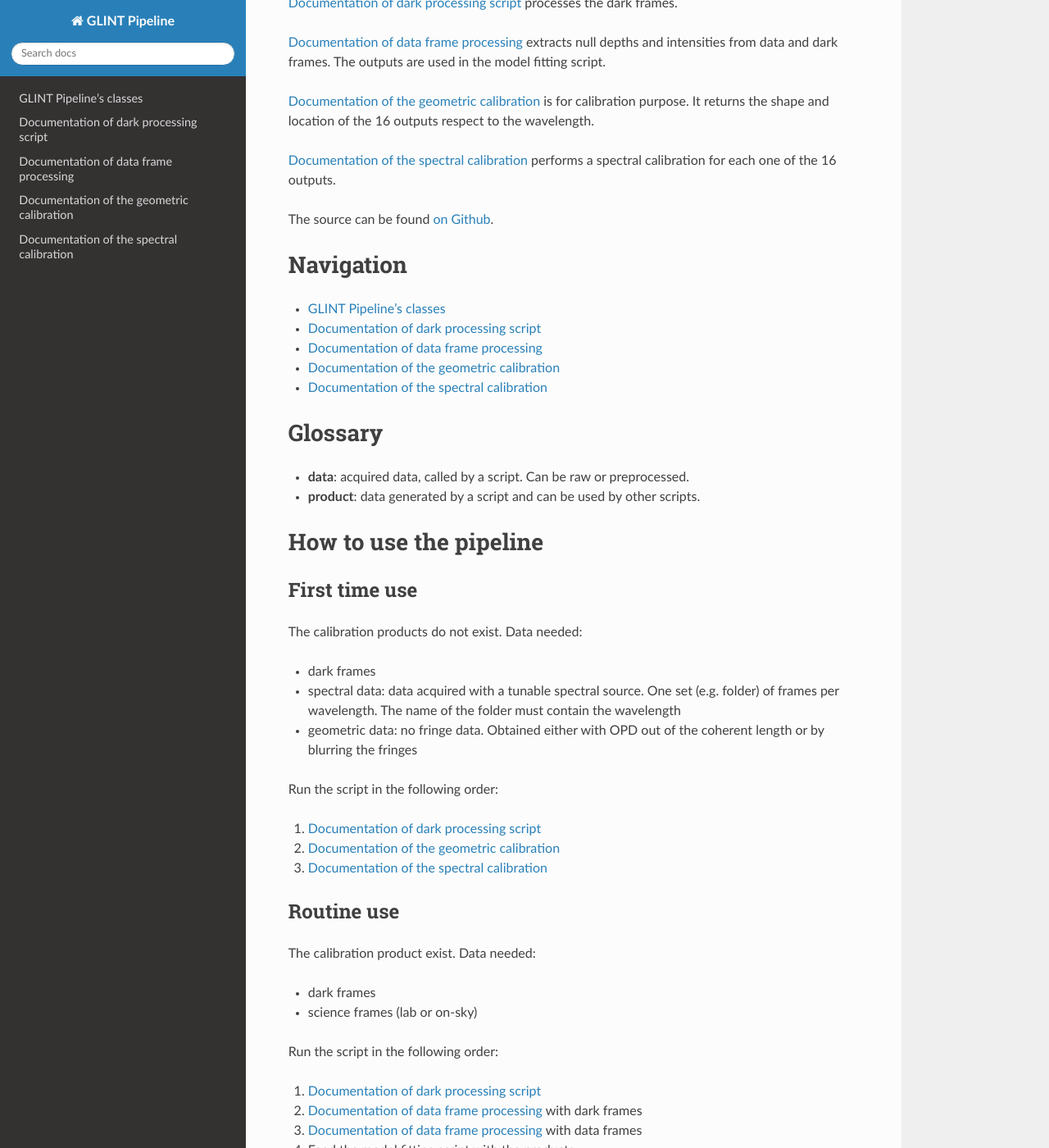
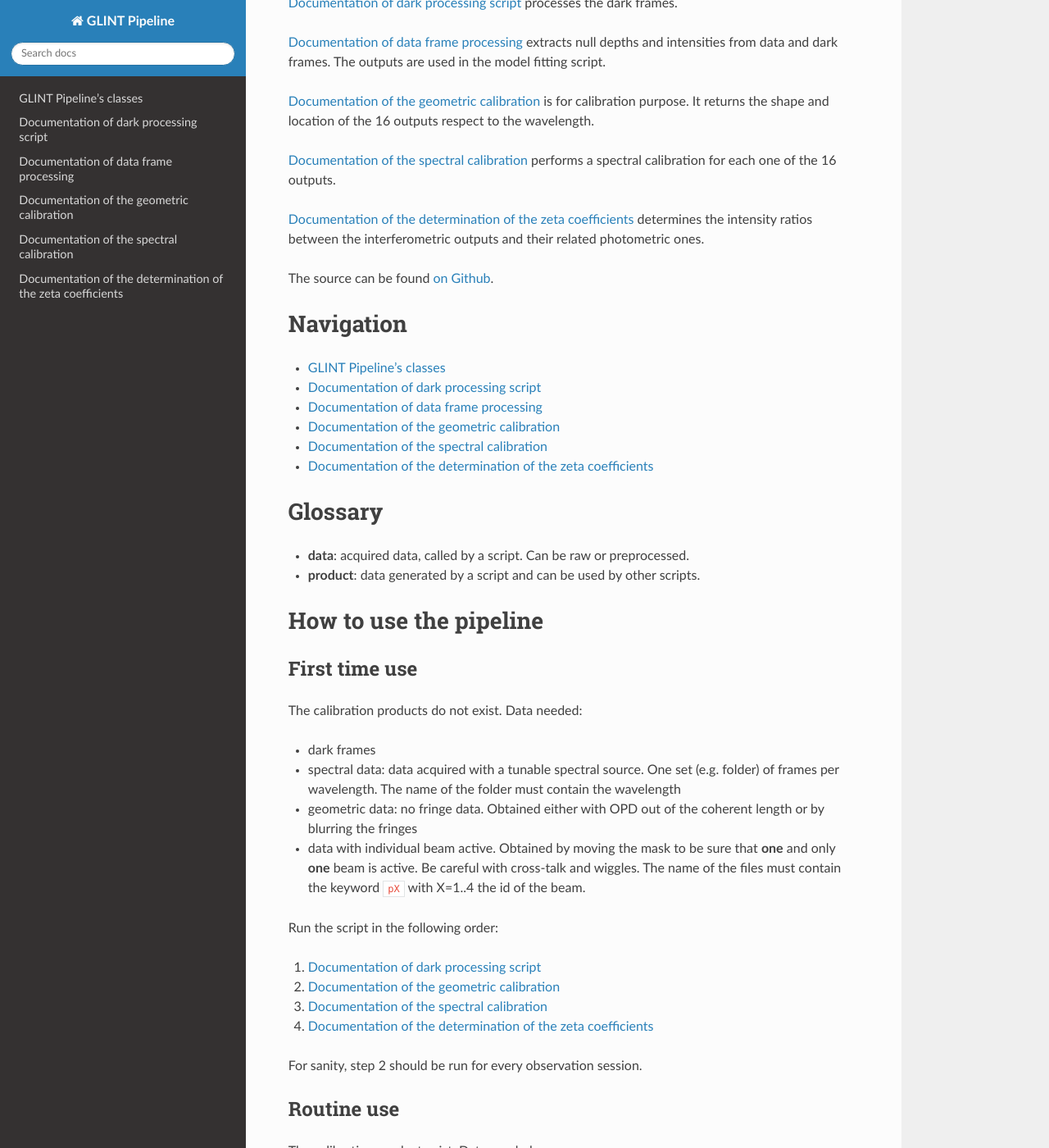
Before and after one commit to SAIL-Labs/GLINTPipeline, a Sphinx documentation site: the page built from docs/source/index.rst, in a window 1280 px wide and 1400 px high, scrolled down 408 px. Shown: the whole window at 82% size. Built offline with Sphinx 7.4.7 and the Read the Docs theme 2.0.0, drawn with Linux system fonts in a browser that asks for light colours; some of the changed text lies outside the part shown.

Commit message:
add documentation for the zeta_coeff script

```diff
--- /dev/null
+++ b/docs/source/glint_zeta_coeff.rst
@@ -0,0 +1,7 @@
+.. _lab_glint_zeta_coeff:
+
+Documentation of the determination of the zeta coefficients
+===========================================================
+
+.. automodule:: glint_zeta_coeff
+   :members:
--- a/docs/source/index.rst
+++ b/docs/source/index.rst
@@ -25,6 +25,8 @@ It returns the shape and location of the 16 outputs respect to the wavelength.
 
 :doc:`glint_spectral_calibration` performs a spectral calibration for each one of the 16 outputs.
 
+:doc:`glint_zeta_coeff` determines the intensity ratios between the interferometric outputs and their related photometric ones.
+
 The source can be found `on Github`_.
 
 .. _on Github: https://github.com/SydneyAstrophotonicInstrumentationLab/GLINTPipeline
@@ -39,6 +41,7 @@ Navigation
    glint_measure_null_depth
    glint_geometric_calibration
    glint_spectral_calibration
+   glint_zeta_coeff
 
 Glossary
 ========
@@ -55,12 +58,16 @@ Data needed:
 * dark frames
 * spectral data: data acquired with a tunable spectral source. One set (e.g. folder) of frames per wavelength. The name of the folder must contain the wavelength
 * geometric data: no fringe data. Obtained either with OPD out of the coherent length or by blurring the fringes
+* data with individual beam active. Obtained by moving the mask to be sure that **one** and only **one** beam is active. Be careful with cross-talk and wiggles. The name of the files must contain the keyword ``pX`` with X=1..4 the id of the beam.
 
 Run the script in the following order:
 
 1. :doc:`glint_dark`
 2. :doc:`glint_geometric_calibration`
 3. :doc:`glint_spectral_calibration`
+4. :doc:`glint_zeta_coeff`
+
+For sanity, step 2 should be run for every observation session.
 
 Routine use
 -------------
```
Also changed, not shown: other parts of docs/source/index.rst (+4 -3 lines).
